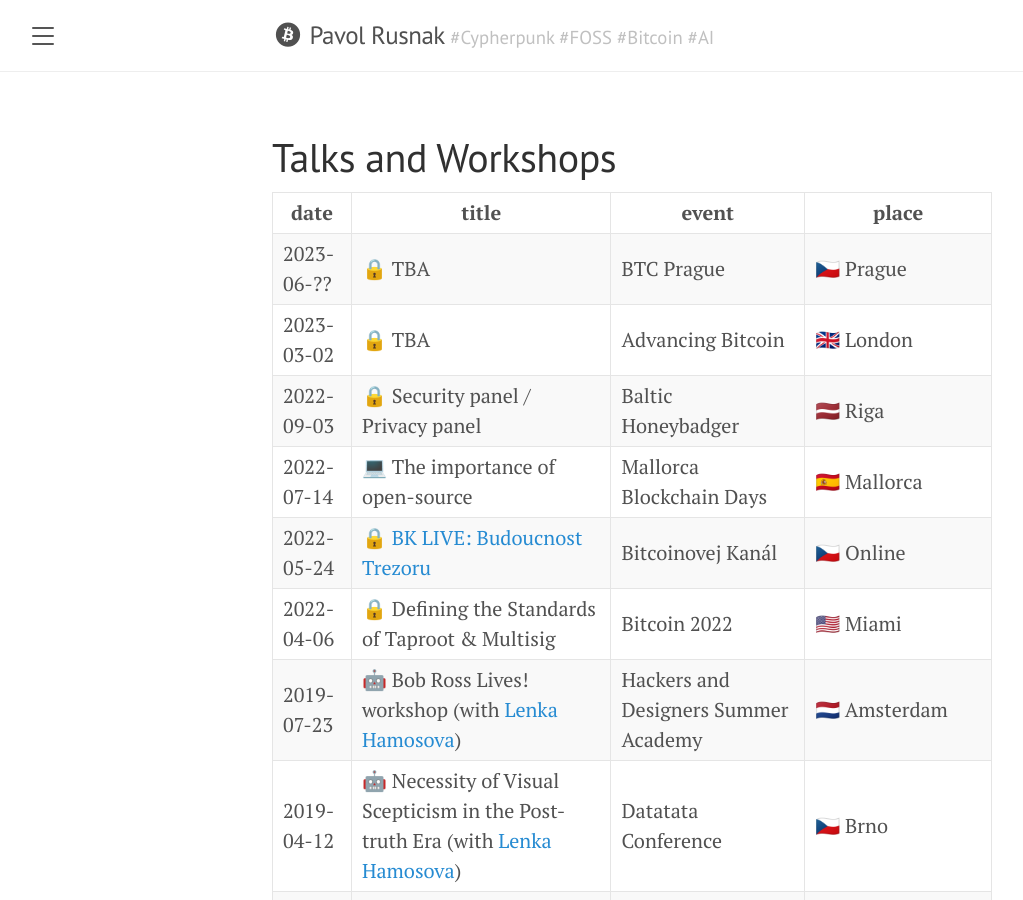
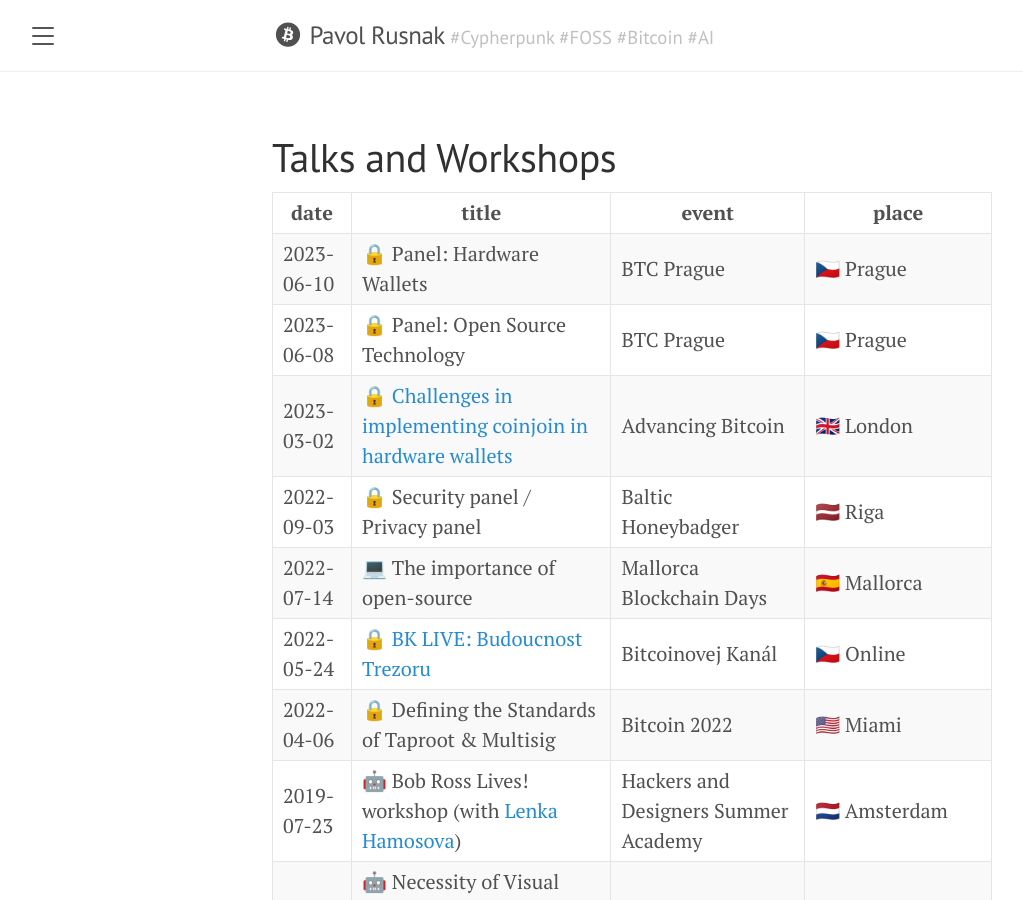
Before and after one commit to prusnak/rusnak.io, a Jekyll site: the page built from talks.md, in a window 1280 px wide and 900 px high. Shown: the whole window, without its empty margins (8-1031 px from the left). Built offline with Jekyll 4.4.1, drawn with Linux system fonts in a browser that asks for light colours; nearby versions of some CDN libraries.

Commit message:
update talks

```diff
--- a/talks.md
+++ b/talks.md
@@ -5,8 +5,9 @@
 
 date | title | event | place
 -----|-------|-------|------
-2023-06-?? | 🔒 TBA | BTC Prague | 🇨🇿 Prague
-2023-03-02 | 🔒 TBA | Advancing Bitcoin | 🇬🇧 London
+2023-06-10 | 🔒 Panel: Hardware Wallets | BTC Prague | 🇨🇿 Prague
+2023-06-08 | 🔒 Panel: Open Source Technology | BTC Prague | 🇨🇿 Prague
+2023-03-02 | 🔒 [Challenges in implementing coinjoin in hardware wallets](https://www.youtube.com/watch?v=gqINXwsR33g) | Advancing Bitcoin | 🇬🇧 London
 2022-09-03 | 🔒 Security panel / Privacy panel | Baltic Honeybadger | 🇱🇻 Riga
 2022-07-14 | 💻 The importance of open-source | Mallorca Blockchain Days | 🇪🇸 Mallorca
 2022-05-24 | 🔒 [BK LIVE: Budoucnost Trezoru](https://www.youtube.com/watch?v=F3MaZKuPl9E) | Bitcoinovej Kanál | 🇨🇿 Online
```
